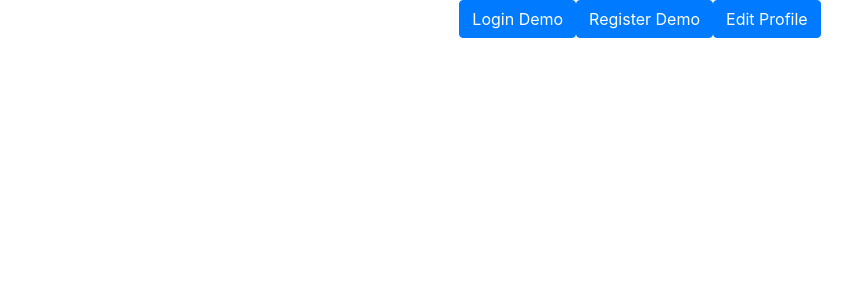
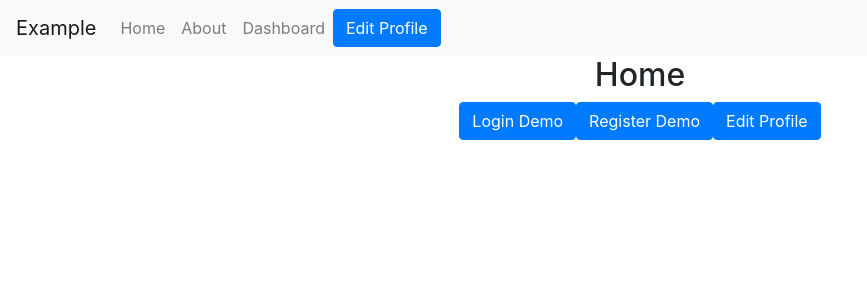
Before and after one commit to timeonator/login-profile, a React (Create React App) app: page / in a window 1280 px wide. Shown: the top 300 px of the page, without its empty margins (0-867 px from the left). Built offline with nearby package versions, Linux system fonts and the light colour scheme.

Commit message:
basicRoute: adds navigation and routing profile: removed unused import of useState App: import new BasicRoute component

```diff
--- a/package.json
+++ b/package.json
@@ -12,6 +12,7 @@
     "react": "^17.0.1",
     "react-bootstrap": "^1.4.0",
     "react-dom": "^17.0.1",
+    "react-router-dom": "^5.2.0",
     "react-scripts": "4.0.1",
     "web-vitals": "^0.2.4"
   },
--- a/src/App.js
+++ b/src/App.js
@@ -1,4 +1,4 @@
-
+import BasicRoute from './basicRoute';
 import './App.css';
 import MLogin from './mLogin' /* Modal Login */
 import MRegister from './mRegister'; /* Modal Register Dialog */
@@ -8,6 +8,7 @@ import MProfile from './mProfile';
 function App() {
   return (
     <div className="App">
+    <BasicRoute />
     <MLogin />
     <MRegister />
     <MProfile />
--- /dev/null
+++ b/src/basicRoute.js
@@ -0,0 +1,70 @@
+import React from "react";
+import Navbar from 'react-bootstrap/Navbar';
+import Nav from 'react-bootstrap/Nav';
+import {
+  BrowserRouter as Router,
+  Switch,
+  Route
+} from "react-router-dom";
+import MProfile from './mProfile';
+
+export default function BasicRoute() {
+  return (
+
+    <Router>
+      <div>
+        <Navbar bg="light" expand="lg">
+        <Navbar.Brand href="/">Example</Navbar.Brand>
+        <Navbar.Toggle aria-controls="basic-navbar-nav" />
+        <Navbar.Collapse id="basic-navbar-nav">
+            <Nav className = "d-flex justify-content-end" p2>
+                <Nav.Link eventKey="home" href="/">Home</Nav.Link>
+                <Nav.Link eventKey="about" href="/About">About</Nav.Link>
+                <Nav.Link eventKey="users" href="/Dashboard">Dashboard</Nav.Link>
+            </Nav>
+            <MProfile />
+        </Navbar.Collapse>
+        </Navbar>
+
+        <Switch>
+          <Route exact path="/">
+            <Home />
+          </Route>
+          <Route path="/about">
+            <About />
+          </Route>
+          <Route path="/dashboard">
+            <Dashboard />
+          </Route>
+        </Switch>
+      </div>
+    </Router>
+  );
+}
+
+// You can think of these components as "pages"
+// in your app.
+
+function Home() {
+  return (
+    <div>
+      <h2>Home</h2>
+    </div>
+  );
+}
+
+function About() {
+  return (
+    <div>
+      <h2>About</h2>
+    </div>
+  );
+}
+
+function Dashboard() {
+  return (
+    <div>
+      <h2>Dashboard</h2>
+    </div>
+  );
+}
--- a/src/profile.js
+++ b/src/profile.js
@@ -1,4 +1,4 @@
-import React, { useState } from "react";
+import React from "react";
 import Form from 'react-bootstrap/Form';
 import Col from 'react-bootstrap/Col';
 import Button from 'react-bootstrap/Button';
```
Also changed, not shown: 1 other file (tests, documents, lock files or other folders).
